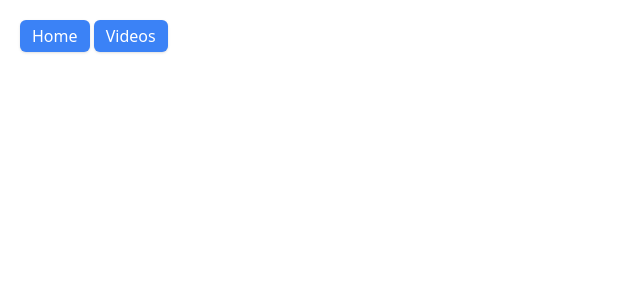
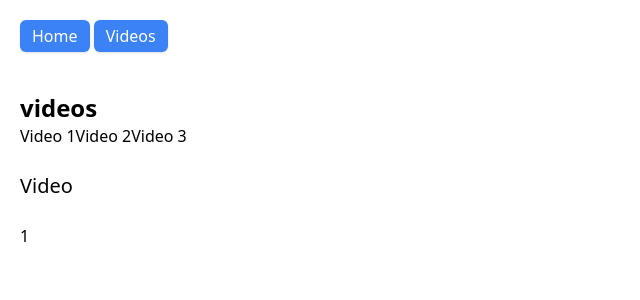
Before and after one commit to The3Muslims/The3Muslims, a Svelte app: page /videos/1/1 in a window 1280 px wide. Shown: the top 300 px of the page, without its empty margins (0-640 px from the left). Built offline with nearby package versions, Linux system fonts and the light colour scheme.

Commit message:
feat: svelte-client-router params

```diff
--- a/src/App.svelte
+++ b/src/App.svelte
@@ -11,6 +11,6 @@
 <main class="p-5">
   <Router>
     <Route path="/" component={Home} />
-    <Route path="/videos/:id" component={Videos} />
+    <Route path="/videos/:id/:test" component={Videos} />
   </Router>
 </main>
--- a/src/pages/Videos/Videos.svelte
+++ b/src/pages/Videos/Videos.svelte
@@ -1,9 +1,21 @@
 <script lang=ts>
-    import { getParams } from "../../router/router";
-
-    const params = getParams();
+    import Link from "../../router/Link.svelte";
+    import { params } from "../../router/router";
 </script>
 
 <h1 class="font-bold">videos</h1>
 
-{params.id}
+<div class="flex">
+    <Link to="/videos/1">Video 1</Link>
+    <Link to="/videos/2">Video 2</Link>
+    <Link to="/videos/3">Video 3</Link>
+</div>
+
+<br/>
+
+<div>
+    <h2>Video</h2>
+</div>
+
+<br/>
+{$params.id}
--- a/src/router/Link.svelte
+++ b/src/router/Link.svelte
@@ -1,9 +1,10 @@
 <script lang="ts">
-    import { route } from "./router";
+    import { route, params, getParams } from "./router";
 
     const navigate = (to: string) => {
         window.history.pushState({}, '', to);
         route.set(to);
+        params.set(getParams());
     };
 
     export let to: string;
--- a/src/router/Route.svelte
+++ b/src/router/Route.svelte
@@ -1,17 +1,18 @@
 <script lang=ts>
     import { onMount } from "svelte";
     import type { ComponentType } from "svelte";
-    import { isRoute, route, pathstring } from "./router"
+    import { isRoute, route, pathstring, params, getParams } from "./router"
 
     export let component: ComponentType;
     export let path: string
 
     onMount(() => {
         pathstring.set(path);
+        params.set(getParams());
     })
 </script>
 
-{#if $pathstring && $route && isRoute(path)}
+{#if $route && isRoute(path)}
     <svelte:component this={component}>
         <slot />
     </svelte:component>
--- a/src/router/Router.svelte
+++ b/src/router/Router.svelte
@@ -1,8 +1,14 @@
 <script lang=ts>
-    import { route } from "./router";
+    import { route, params } from "./router";
 
     window.addEventListener('popstate', () => {
         route.set(window.location.pathname);
+
+        for (const key in $params) {
+            if ($params.hasOwnProperty(key)) {
+                route.set($route.replace(`:${key}`, $params[key]));
+            }
+        }
     });
 </script>
 
--- a/src/router/router.ts
+++ b/src/router/router.ts
@@ -1,9 +1,10 @@
-import { writable, get } from "svelte/store";
+import { writable, get, type Writable } from "svelte/store";
 
 export const route = writable(window.location.pathname);
 export const pathstring = writable('');
+export const params: Writable<Record<string, any>> = writable({});
 
-export const getParams = (): {[key: string]: string} => {
+export const getParams = () => {
     const pathParts = get(pathstring).split('/');
     const routeParts = get(route).split('/');
     const params = {};
```
Also changed, not shown: src/router/README.md.
